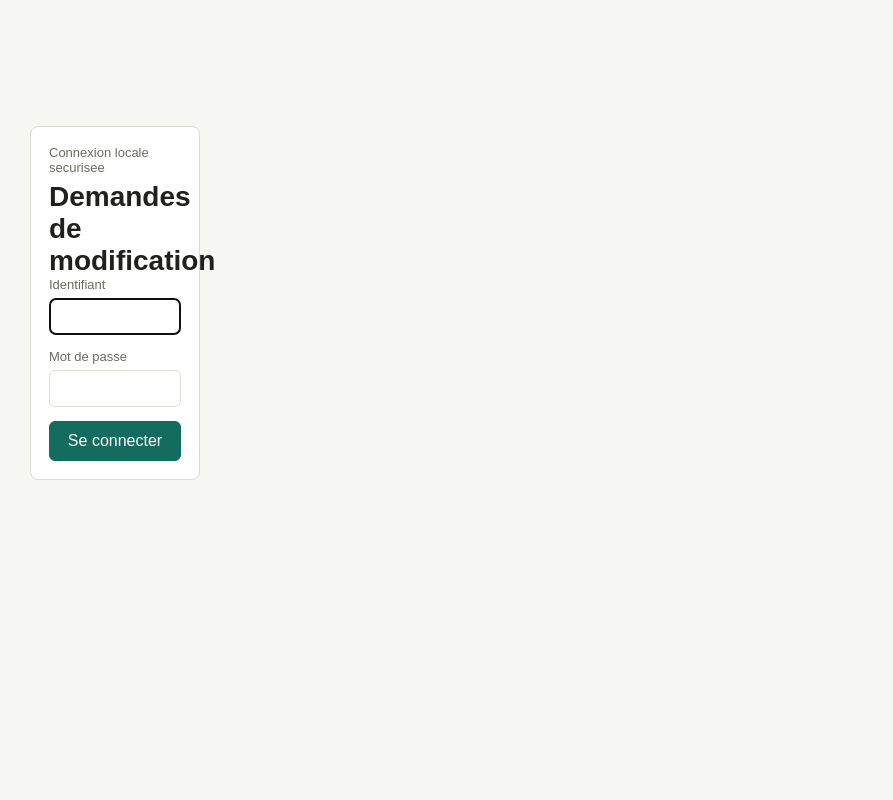
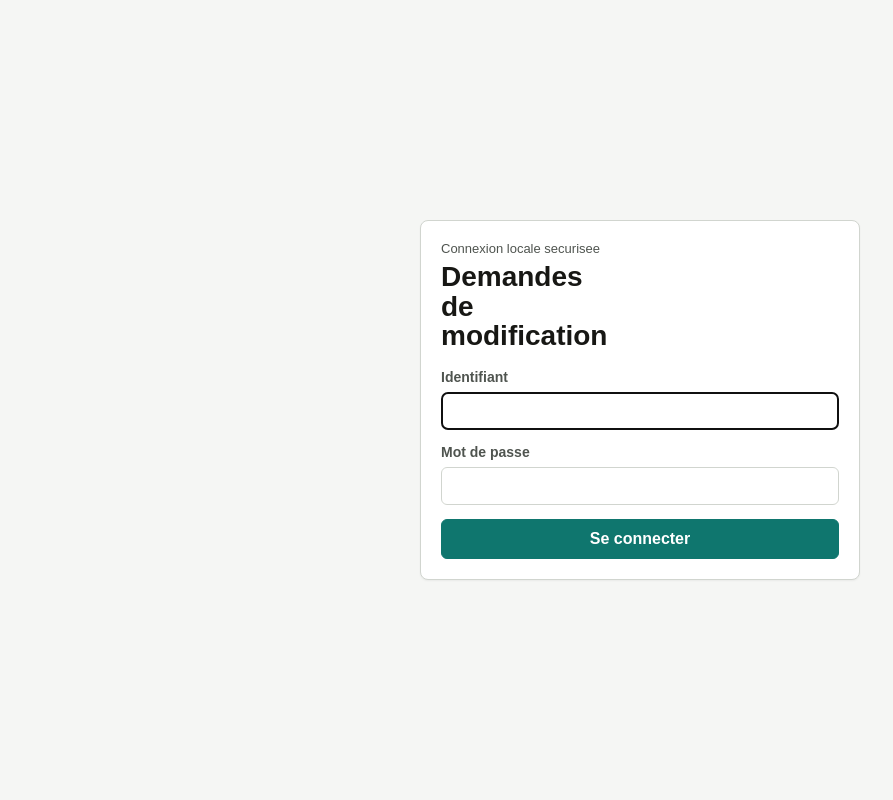
Before and after one commit to xkazu007/db_toolkit, a Django app: page /login/ in a window 1280 px wide. Shown: the whole page, without its empty margins (0-893 px from the left). Run offline with Django 5.2, Linux system fonts and the light colour scheme.

Commit message:
Fix Django login layout contrast

```diff
--- a/static/workflow/app.css
+++ b/static/workflow/app.css
@@ -1,13 +1,13 @@
 :root {
-  --bg: #f7f7f4;
+  --bg: #f5f6f4;
   --panel: #ffffff;
-  --text: #20201d;
-  --muted: #6d6a62;
-  --line: #dedbd2;
-  --accent: #146c5f;
-  --accent-dark: #0f5148;
-  --danger: #a13c31;
-  --warning: #8a650f;
+  --text: #171714;
+  --muted: #4f544f;
+  --line: #d1d5cf;
+  --accent: #0f766e;
+  --accent-dark: #0b5d56;
+  --danger: #9f2d20;
+  --warning: #73510a;
 }
 
 * { box-sizing: border-box; }
@@ -21,6 +21,7 @@ body {
 a { color: inherit; text-decoration: none; }
 button, input, select, textarea { font: inherit; }
 .shell { min-height: 100svh; display: grid; grid-template-columns: 230px 1fr; }
+.shell-guest { display: block; }
 .side {
   min-height: 100svh;
   background: #20201d;
@@ -45,6 +46,12 @@ button, input, select, textarea { font: inherit; }
 .nav a:hover, .secondary.full:hover { background: rgba(255,255,255,.14); }
 .account { color: rgba(247,247,244,.7); font-size: 13px; }
 .main { padding: 30px; }
+.shell-guest .main {
+  min-height: 100svh;
+  display: grid;
+  align-items: center;
+  padding: 32px;
+}
 .topbar { display: flex; justify-content: space-between; gap: 16px; align-items: flex-start; margin-bottom: 24px; }
 .eyebrow { color: var(--muted); font-size: 13px; margin: 0 0 6px; }
 h1 { font-size: 28px; margin: 0; }
@@ -53,15 +60,24 @@ h2 { font-size: 18px; margin: 0 0 14px; }
   background: var(--panel);
   border: 1px solid var(--line);
   border-radius: 8px;
-  padding: 18px;
+  padding: 20px;
+  margin-bottom: 18px;
+  box-shadow: 0 1px 2px rgba(23, 23, 20, .05);
+}
+.login-panel {
+  width: min(100%, 440px);
+  margin: 0 auto;
+}
+.login-panel h1 {
+  max-width: 10ch;
+  line-height: 1.05;
   margin-bottom: 18px;
 }
-.login-panel { max-width: 420px; margin: 12vh auto; }
 .grid { display: grid; gap: 14px; }
 .grid.two { grid-template-columns: repeat(2, minmax(0, 1fr)); }
 .form { display: grid; gap: 14px; }
 .compact { margin-top: 12px; }
-label { display: grid; gap: 6px; color: var(--muted); font-size: 13px; }
+label { display: grid; gap: 7px; color: var(--muted); font-size: 14px; font-weight: 700; }
 input, select, textarea {
   width: 100%;
   border: 1px solid var(--line);
@@ -86,13 +102,14 @@ button, .button {
   color: white;
   padding: 9px 13px;
   cursor: pointer;
+  font-weight: 700;
 }
 button:hover, .button:hover { background: var(--accent-dark); border-color: var(--accent-dark); }
 .secondary { background: white; color: var(--text); border-color: var(--line); }
 .danger { background: var(--danger); border-color: var(--danger); }
 table { width: 100%; border-collapse: collapse; background: white; border: 1px solid var(--line); }
 th, td { padding: 12px; border-bottom: 1px solid var(--line); text-align: left; vertical-align: top; }
-th { color: var(--muted); font-size: 13px; background: #fbfbf8; }
+th { color: var(--muted); font-size: 13px; background: #fbfbf8; font-weight: 700; }
 .status { display: inline-block; border-radius: 999px; padding: 4px 9px; font-size: 12px; font-weight: 700; }
 .status-pending { background: #fff5d6; color: var(--warning); }
 .status-approved { background: #e5f4ef; color: var(--accent-dark); }
@@ -103,7 +120,10 @@ th { color: var(--muted); font-size: 13px; background: #fbfbf8; }
 .message.error { border-color: var(--danger); color: var(--danger); }
 @media (max-width: 820px) {
   .shell { grid-template-columns: 1fr; }
+  .shell-guest { display: block; }
   .side { min-height: auto; gap: 16px; }
   .grid.two, .mod-row { grid-template-columns: 1fr; }
   .main { padding: 18px; overflow-x: auto; }
+  .shell-guest .main { display: block; padding: 18px; }
+  .login-panel { margin-top: 8vh; }
 }
--- a/templates/workflow/base.html
+++ b/templates/workflow/base.html
@@ -8,7 +8,7 @@
     <link rel="stylesheet" href="{% static 'workflow/app.css' %}">
   </head>
   <body>
-    <div class="shell">
+    <div class="shell {% if not user.is_authenticated %}shell-guest{% endif %}">
       {% if user.is_authenticated %}
         <aside class="side">
           <div>
```
